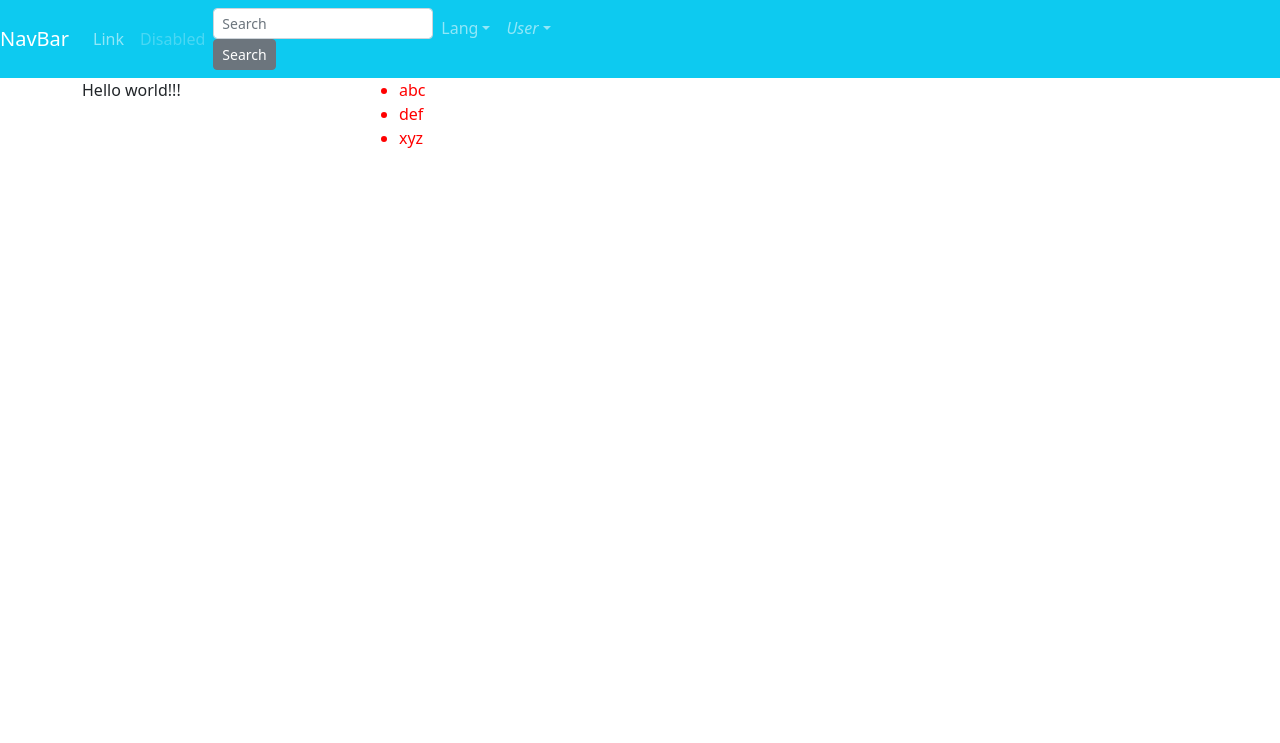
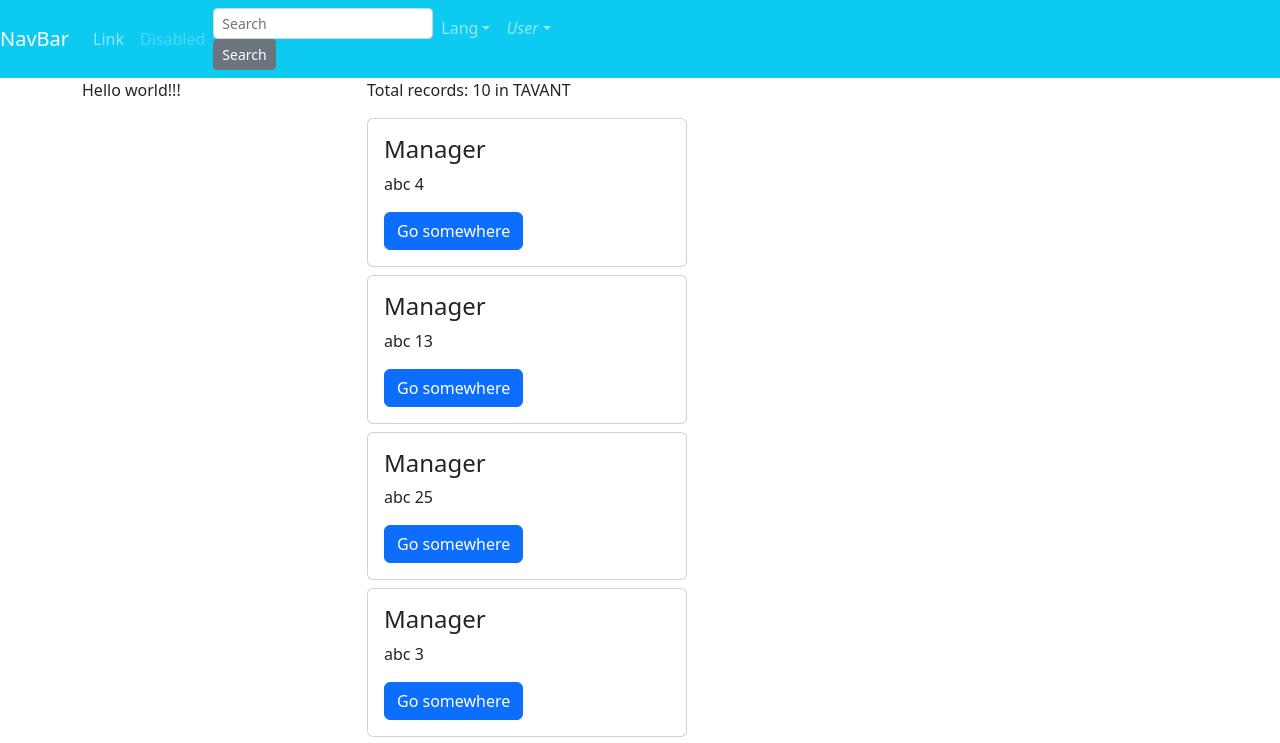
Before and after one commit to frontenddevtrainer/vue2-cli-demo, a Vue app: page / in a window 1280 px wide. Shown: the top 743 px of the page. Built offline with nearby package versions, Linux system fonts and the light colour scheme.

Commit message:
Change for computed properties.

```diff
--- a/src/App.vue
+++ b/src/App.vue
@@ -1,18 +1,6 @@
 <script setup lang="ts">
 import Navbar from "./components/Navbar.vue";
 import PeopleListing from "./components/People-Listing.vue"
-
-const peopleData: any = [
-    {
-      name : "abc"
-    },
-    {
-      name : "def"
-    },
-    {
-      name : "xyz"
-    }
-]
 
 </script>
 
@@ -23,7 +11,7 @@ const peopleData: any = [
       <div class="row">
         <div class="col-3">Hello world!!!</div>
         <div class="col-9">
-          <PeopleListing v-bind:people="peopleData" />
+          <PeopleListing />
         </div>
       </div>
     </div>
--- a/src/components/People-Listing.vue
+++ b/src/components/People-Listing.vue
@@ -1,15 +1,38 @@
 <script lang="ts">
-
 export default {
-    props: {
-        people: {
-            type: Array
+    data: function () {
+        return {
+            companyName: "tavant",
+            people: [
+                {
+                    name: "abc",
+                    age: 23,
+                    role: "Manager",
+                    profilePic: "",
+                    profileLink: ""
+                }
+            ]
         }
     },
-    data: function () {
-        return {
-            message: "hello world!!!"
+    computed: {
+        generatePeople() {
+            return [...new Array(10)].map(() => {
+                return {
+                    name: "abc",
+                    age: Math.round(Math.random() * 30),
+                    role: "Manager",
+                    profilePic: "",
+                    profileLink: ""
+                }
+            })
+        },
+        totalRecords(){
+            return this.generatePeople.length;
+        },
+        companyNameFormatted(){
+            return this.companyName.toUpperCase()
         }
+
     },
     methods: {
 
@@ -19,17 +42,16 @@ export default {
 </script>
 
 <template>
-    <ul>
-        <li v-for="person in people">
-            {{
-                person.name
-            }}
-        </li>
-    </ul>
+    <div>
+        <p>Total records: {{totalRecords}} in {{companyNameFormatted}}</p>
+        <b-card v-for="person in generatePeople" :title="person.role" :img-src="person.profilePic" img-alt="Image" img-top
+            tag="article" style="max-width: 20rem;" class="mb-2">
+            <b-card-text>
+                {{ person.name }} {{ person.age }}
+            </b-card-text>
+            <b-button :href="person.profileLink" variant="primary">Go somewhere</b-button>
+        </b-card>
+    </div>
 </template>
 
-<style scoped>
-* {
-    color: red
-}
-</style>
+<style scoped></style>
```
